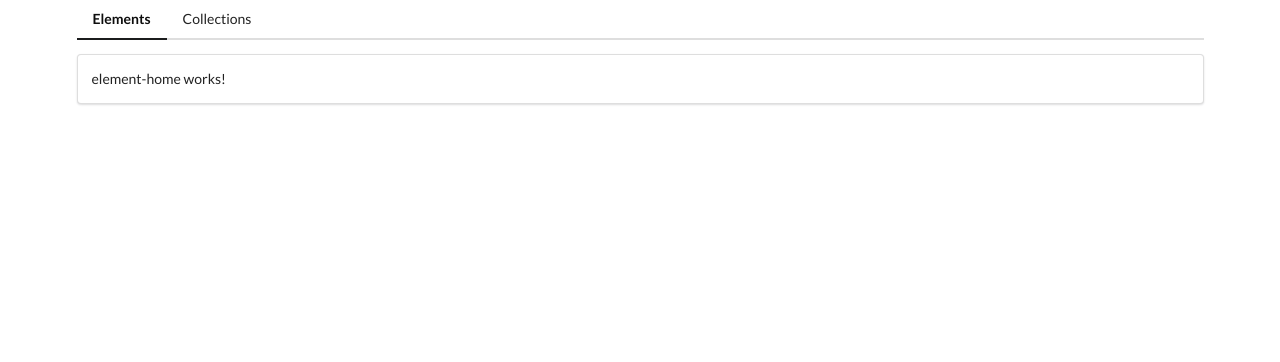
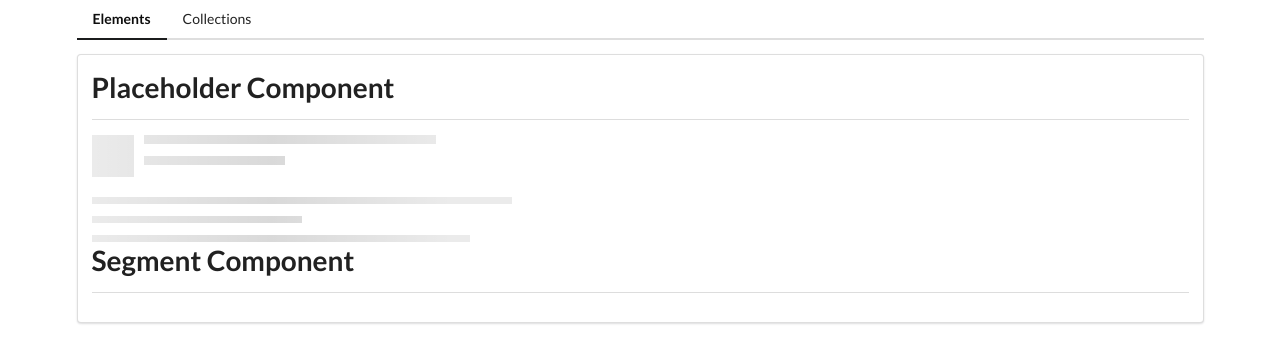
Before and after one commit to shashankdkte/ang_gri_comps, an Angular app: page /elements in a window 1280 px wide. Shown: the top 362 px of the page. Built offline with nearby package versions, Linux system fonts and the light colour scheme.

Commit message:
Added shared module

```diff
--- a/src/app/app.module.ts
+++ b/src/app/app.module.ts
@@ -1,6 +1,6 @@
 import { NgModule } from '@angular/core';
 import { BrowserModule } from '@angular/platform-browser';
-
+import { SharedModule } from './shared/shared.module';
 import { AppRoutingModule } from './app-routing.module';
 import { AppComponent } from './app.component';
 import { CollectionsModule } from './collections/collections.module';
--- a/src/app/elements/element-home/element-home.component.html
+++ b/src/app/elements/element-home/element-home.component.html
@@ -1 +1,4 @@
-<p>element-home works!</p>
+<app-divider> Placeholder Component </app-divider>
+<app-placeholder></app-placeholder>
+
+<app-divider> Segment Component </app-divider>
--- a/src/app/elements/elements.module.ts
+++ b/src/app/elements/elements.module.ts
@@ -4,10 +4,12 @@ import { CommonModule } from '@angular/common';
 import { ElementsRoutingModule } from './elements-routing.module';
 import { HomeComponent } from './home/home.component';
 import { ElementHomeComponent } from './element-home/element-home.component';
+import { PlaceholderComponent } from './placeholder/placeholder.component';
+import { SharedModule } from '../shared/shared.module';
 
 @NgModule({
-  declarations: [HomeComponent, ElementHomeComponent],
-  imports: [CommonModule, ElementsRoutingModule],
+  declarations: [HomeComponent, ElementHomeComponent, PlaceholderComponent],
+  imports: [CommonModule, ElementsRoutingModule, SharedModule],
   exports: [],
 })
 export class ElementsModule {}
--- /dev/null
+++ b/src/app/elements/placeholder/placeholder.component.html
@@ -0,0 +1,9 @@
+<div class="ui placeholder">
+  <div *ngIf="header" class="image header">
+    <div class="line"></div>
+    <div class="line"></div>
+  </div>
+  <div class="paragraph">
+    <div *ngFor="let _ of [].constructor(lines)" class="line"></div>
+  </div>
+</div>
--- /dev/null
+++ b/src/app/shared/divider/divider.component.html
@@ -0,0 +1,4 @@
+<h1>
+  <ng-content></ng-content>
+</h1>
+<div class="ui divider"></div>
```
Also changed, not shown: src/app/elements/element-home/element-home.component.ts (+3 -5 lines), src/app/elements/placeholder/placeholder.component.ts (added, +11 -0 lines), src/app/shared/divider/divider.component.ts (added, +10 -0 lines), src/app/shared/shared.module.ts (added, +10 -0 lines), src/app/elements/placeholder/placeholder.component.css (added), src/app/shared/divider/divider.component.css (added), 2 other files (tests, documents, lock files or other folders).
